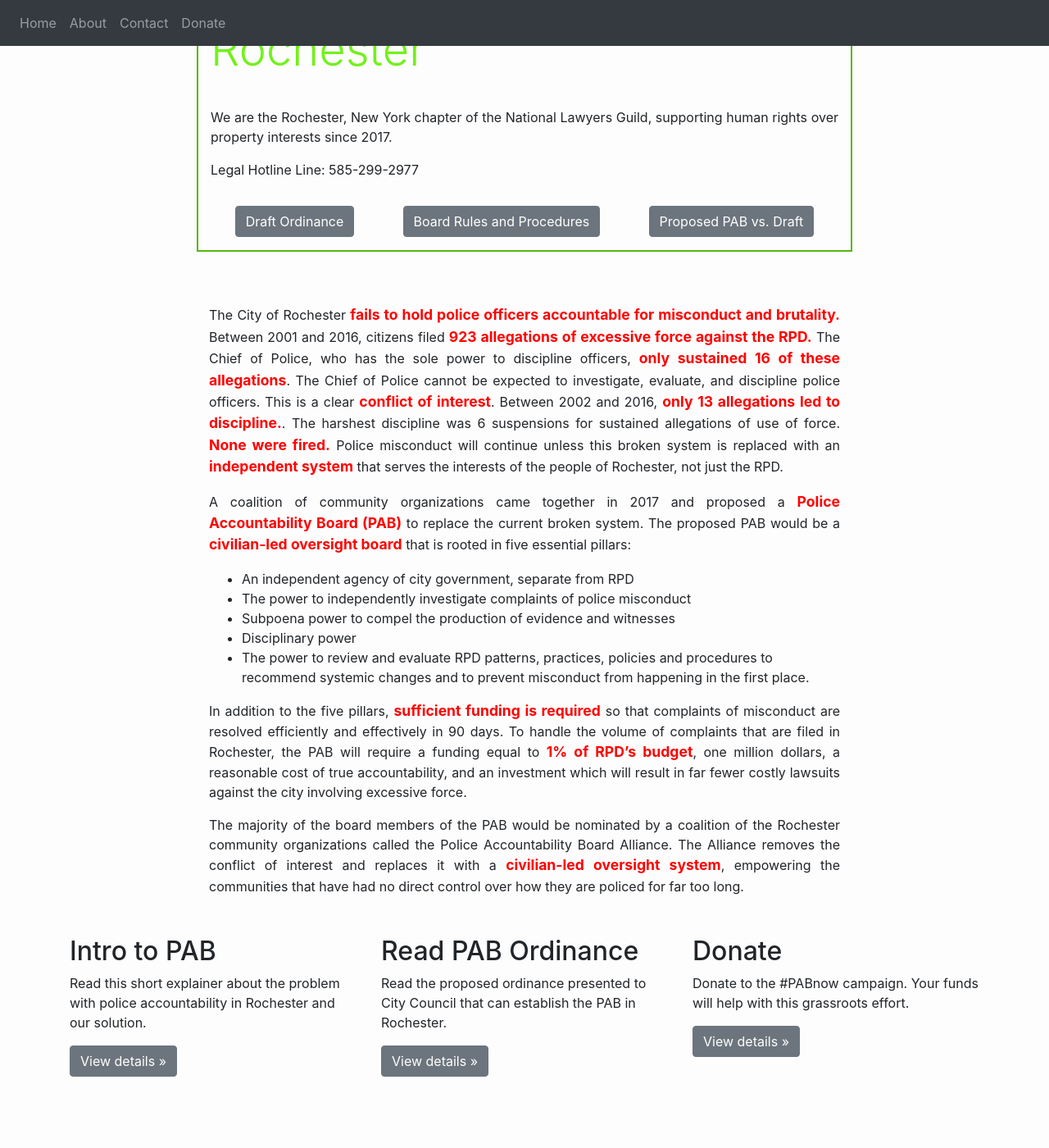
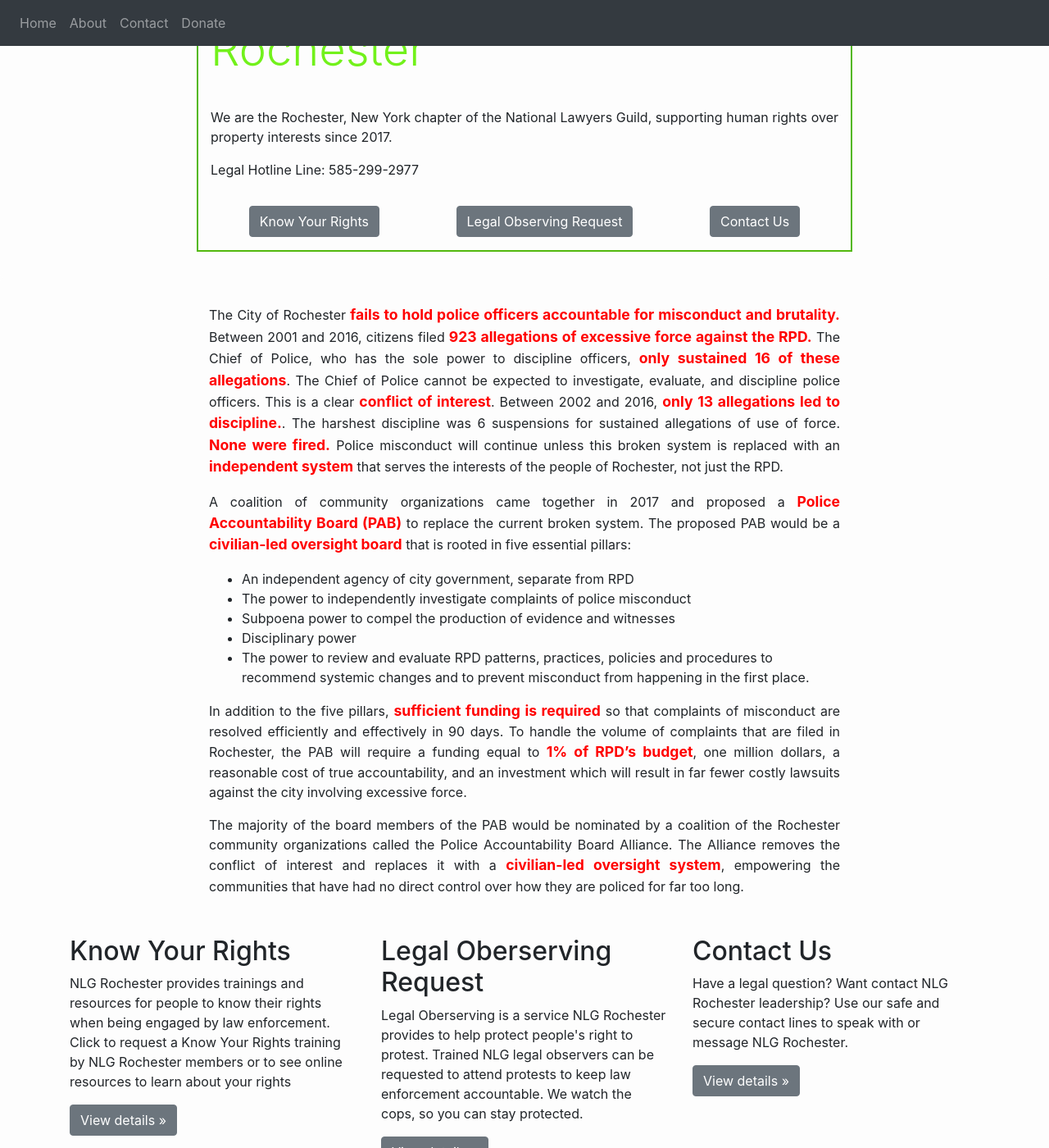
Before and after one commit to christopherbarilla/christopherbarilla.github.io, a Jekyll site: the page built from index.html, in a window 1280 px wide and 1400 px high, scrolled down 918 px. Shown: the whole window at 82% size. Built offline with Jekyll 4.4.1, drawn with Linux system fonts in a browser that asks for light colours; nearby versions of some CDN libraries; comment, search, counter and statistics services are not loaded.

Commit message:
Update index.html

```diff
--- a/index.html
+++ b/index.html
@@ -34,9 +34,9 @@
 			   <p><a class="btn btn-secondary"  target="_blank" href="https://pabnow.github.io/Proposed vs. Draft as of 9.19.pdf" role="button">Proposed PAB vs. Draft</a></p>
 			  </div>
 			-->
-			  	<a class="btn btn-secondary mx-auto my-3" target="_blank" href="https://pabnow.github.io/RPD-draftPABOrdv6.pdf" role="button">Draft Ordinance</a>
-			 	<a class="btn btn-secondary mx-auto my-3"  target="_blank" href="https://pabnow.github.io/RPD-PABRules&Proc v6.pdf" role="button">Board Rules and Procedures</a>
-				<a class="btn btn-secondary mx-auto my-3"  target="_blank" href="https://pabnow.github.io/Proposed vs. Draft as of 9.19.pdf" role="button">Proposed PAB vs. Draft</a>
+			  	<a class="btn btn-secondary mx-auto my-3" target="_blank" href="https://pabnow.github.io/RPD-draftPABOrdv6.pdf" role="button">Know Your Rights</a>
+			 	<a class="btn btn-secondary mx-auto my-3"  target="_blank" href="https://pabnow.github.io/RPD-PABRules&Proc v6.pdf" role="button">Legal Observing Request</a>
+				<a class="btn btn-secondary mx-auto my-3"  target="_blank" href="https://pabnow.github.io/Proposed vs. Draft as of 9.19.pdf" role="button">Contact Us</a>
 
 
 			</div>
@@ -49,63 +49,6 @@
 
       <div class="jumbotron">
         <div style="width: 100%; max-width: 800px;" class="container mission-statement">
-
-			  <!--
-
-		<h1 class="display-4">Police Accountability Board</h1>
-
-			<p style="text-align: justify;">The City of Rochester fails to hold police officers accountable for misconduct and brutality.
-			Between 2001 and 2016, citizens filed <span>929 allegations of excessive force</span> against the RPD.
-			The Chief of Police, who has the sole power to discipline officers, <span>only sustained 16</span> of these allegations.
-			 This is <span>injustice</span>.
-			 And the reason is obvious: the Chief of Police cannot be expected to investigate, evaluate, and discipline police officers.
-			 This is a <span>clear conflict of interest</span>.
-			 Even in the rare instance that the Chief does discipline an officer, the punishment is inadequate;
-			 Between 2002 and 2016, <span>only 13 officers were disciplined</span>, of those only 6 were suspended, and <span>none were fired</span>.
-			 Police misconduct will continue unless this broken system is replaced with an independent system that serves the interest of the people of Rochester not the RPD.</p>
-
-			<p style="text-align: justify;">A coalition of community organizations came together in 2017 and proposed a Police Accountability Board (PAB) to replace the current broken system.
-			The proposed PAB would be a civilian led oversight board that is rooted in <span>five essential pillars</span>:</p>
-		  <ul>
-		  	<li>an independent agency of city government, separate from RPD, with a budget equivalent to 1% of RPD's</li>
-			<li>independent investigative authority</li>
-			<li>subpoena power</li>
-			<li>disciplinary power through a disciplinary matrix</li>
-			<li>power to assess RPD policies and procedures and make recommendations</li>
-		</ul>
-	      <p style="text-align: justify;">The majority of the board members of the PAB would be nominated by a <span>coalition of the Rochester community organizations</span> called the <span>Police Accountability Board Alliance</span>. The Alliance removes the conflict of interest and replaces it with a <span>democratic, civilian-lead oversight system</span>.</p>
-
-		<h3>Intro Version 2</h3>
-		<p style="text-align: justify;"><span>The Problem:</span> The City of Rochester <span>fails to hold police officers accountable for misconduct and brutality.</span></p>
-<ul>
-<li>Between 2001 and 2016, citizens filed <span>923 allegations of excessive force against the RPD. </li>
-<li>The Chief of Police, who has the sole power to discipline officers, <span>only sustained 16 of these allegations</span>.</li>
-<li>The Chief of Police cannot be expected to investigate, evaluate, and discipline police officers. This is a clear <span>conflict of interest</span>. </li>
-<li>Between 2002 and 2016, <span>only 13 officers were disciplined</span>. Of those disciplined, <span>only 6 were suspended. None were fired.</span> </li>
-<li>For more information and data about the current system and how it has failed, see [link to Ted and Barbara’s report]. </li>
-</ul>
-
-<p style="text-align: justify;">Police misconduct will continue unless this broken system is replaced with an <span>independent system</span> that serves the interests of the people of Rochester, not just the RPD.</p>
-
-
-<p style="text-align: justify;"><span>The Solution:</span> A coalition of community organizations came together in 2017 and proposed a <span>Police Accountability Board (PAB)</span> to replace the current broken system. The proposed PAB would be a <span>civilian led oversight board</span> that is rooted in five essential pillars:</p>
-
-		  <ul>
-		  	<li>an independent agency of city government, separate from RPD</li>
-			<li>The power to independently investigate complaints of police misconduct</li>
-			<li>Subpoena power to compel the production of evidence and witnesses</li>
-			<li>Disciplinary power</li>
-			<li>The power to review and evaluate RPD patterns, practices, policies and procedures to recommend systemic changes and to prevent misconduct from happening in the first place.</li>
-		</ul>
-
-<p style="text-align: justify;">In addition to the five pillars, <span>sufficient funding is required</span> so that complaints of misconduct are resolved efficiently and effectively in 90 days. To handle the volume of complaints that are filed in Rochester, the PAB will require a funding equal to <span>1% of RPD’s budget</span>, one million dollars, a reasonable cost of true accountability, and an investment which will result in far fewer costly lawsuits against the city involving excessive force.</p>
-
-<p style="text-align: justify;">The majority of the board members of the PAB would be nominated by a coalition of the Rochester community organizations called the Police Accountability Board Alliance. The Alliance removes the conflict of interest and replaces it with a <span>civilian-lead oversight system</span>, empowering the communities that have had no direct control over how they are policed for far too long.</p>
-
-
-
-		<h3>Intro Version 3</h3>
-	      -->
 
 		<p style="text-align: justify;">The City of Rochester <span>fails to hold police officers accountable for misconduct and brutality.</span> Between 2001 and 2016, citizens filed <span>923 allegations of excessive force against the RPD.</span> The Chief of Police, who has the sole power to discipline officers, <span>only sustained 16 of these allegations</span>. The Chief of Police cannot be expected to investigate, evaluate, and discipline police officers. This is a clear <span>conflict of interest</span>. Between 2002 and 2016, <span>only 13 allegations led to discipline.</span>. The harshest discipline was 6 suspensions for sustained allegations of use of force. <span>None were fired.</span> Police misconduct will continue unless this broken system is replaced with an <span>independent system</span> that serves the interests of the people of Rochester, not just the RPD.</p>
 
@@ -135,23 +78,23 @@
       <!-- LEARN MORE -->
 
       <div class="container">
-        <!-- Example row of columns -->
+        <!-- row of columns for important links -->
         <div class="row">
           <div class="col-md-4">
-            <h2>Intro to PAB</h2>
-            <p>Read this short explainer about the problem with police accountability in Rochester and our solution.</p>
-            <p><a class="btn btn-secondary"  target="_blank" href="https://pabnow.github.io/PAB_Infographic.pdf" role="button">View details »</a></p>
+            <h2>Know Your Rights</h2>
+            <p>NLG Rochester provides trainings and resources for people to know their rights when being engaged by law enforcement. Click to request a Know Your Rights training by NLG Rochester members or to see online resources to learn about your rights</p>
+            <p><a class="btn btn-secondary"  target="_blank" href="https://www.facebook.com/NLGRochester" role="button">View details »</a></p>
           </div>
 	  <div class="col-md-4">
-            <h2>Read PAB Ordinance</h2>
-            <p>Read the proposed ordinance presented to City Council that can establish the PAB in Rochester.</p>
-            <p><a class="btn btn-secondary"  target="_blank" href="https://pabnow.github.io/Proposed_PAB_Ordinance.pdf" role="button">View details »</a></p>
+            <h2>Legal Oberserving Request</h2>
+            <p>Legal Oberserving is a service NLG Rochester provides to help protect people's right to protest. Trained NLG legal observers can be requested to attend protests to keep law enforcement accountable. We watch the cops, so you can stay protected.</p>
+            <p><a class="btn btn-secondary"  target="_blank" href="https://www.facebook.com/NLGRochester" role="button">View details »</a></p>
           </div>
 
           <div class="col-md-4">
-            <h2>Donate</h2>
-            <p>Donate to the #PABnow campaign. Your funds will help with this grassroots effort.</p>
-            <p><a class="btn btn-secondary"  target="_blank" href="https://www.gofundme.com/pab-legal-opinion-fund" role="button">View details »</a></p>
+            <h2>Contact Us</h2>
+            <p>Have a legal question? Want contact NLG Rochester leadership? Use our safe and secure contact lines to speak with or message NLG Rochester.</p>
+            <p><a class="btn btn-secondary"  target="_blank" href="https://www.facebook.com/NLGRochester" role="button">View details »</a></p>
           </div>
         </div>
       </div> <!-- /container -->
```
